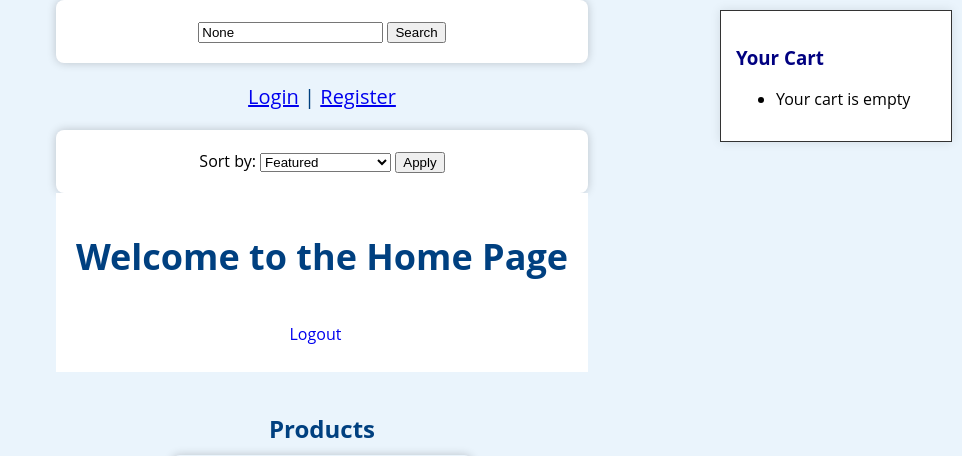
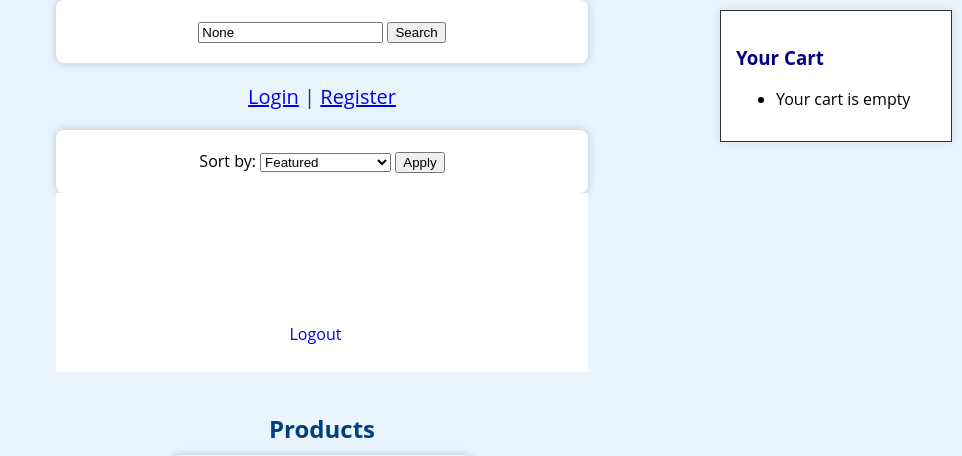
Before and after one commit to Lifeisforty2/shopping, a Django app: page /home/ in a window 1280 px wide. Shown: the top 456 px of the page, without its empty margins (318-1280 px from the left). Run offline with Django 4.2, Linux system fonts and the light colour scheme; data comes from the database, SQL or seed files in the repository.

Commit message:
fixed header color in home page1

```diff
--- a/shop/static/shop/style.css
+++ b/shop/static/shop/style.css
@@ -137,7 +137,7 @@ h1, h2 {
 h1 {
     margin-bottom: 20px;
     font-size: 36px;
-    color: #004080;
+    color: #ffffff;
 }
 
 h2 {
```
